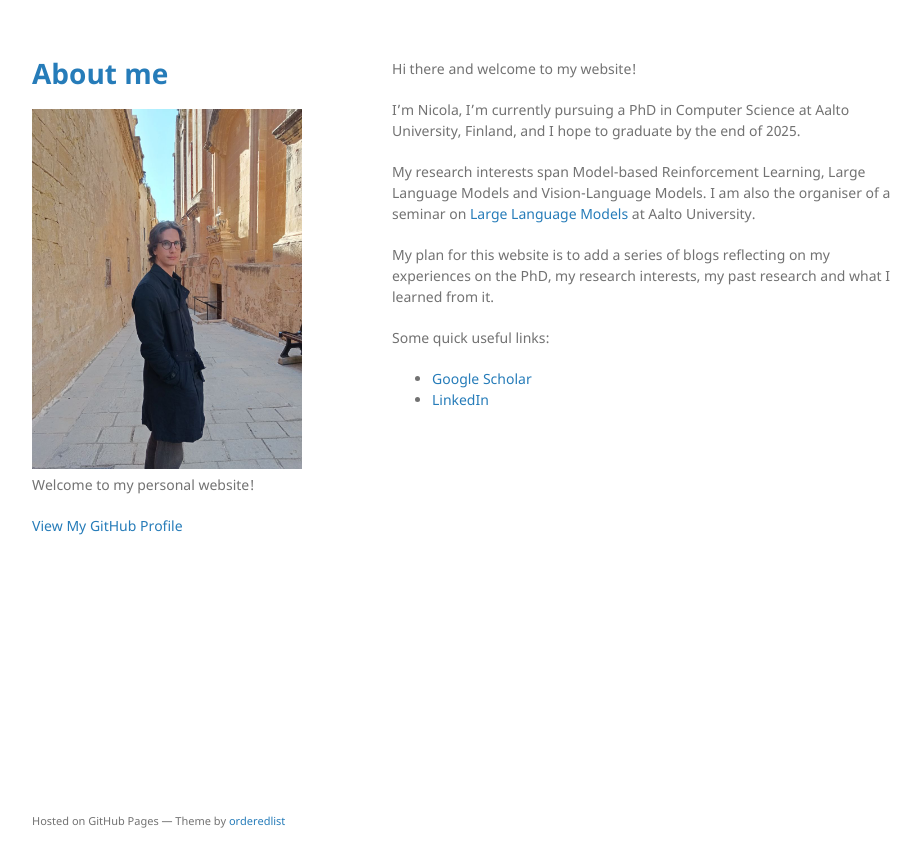
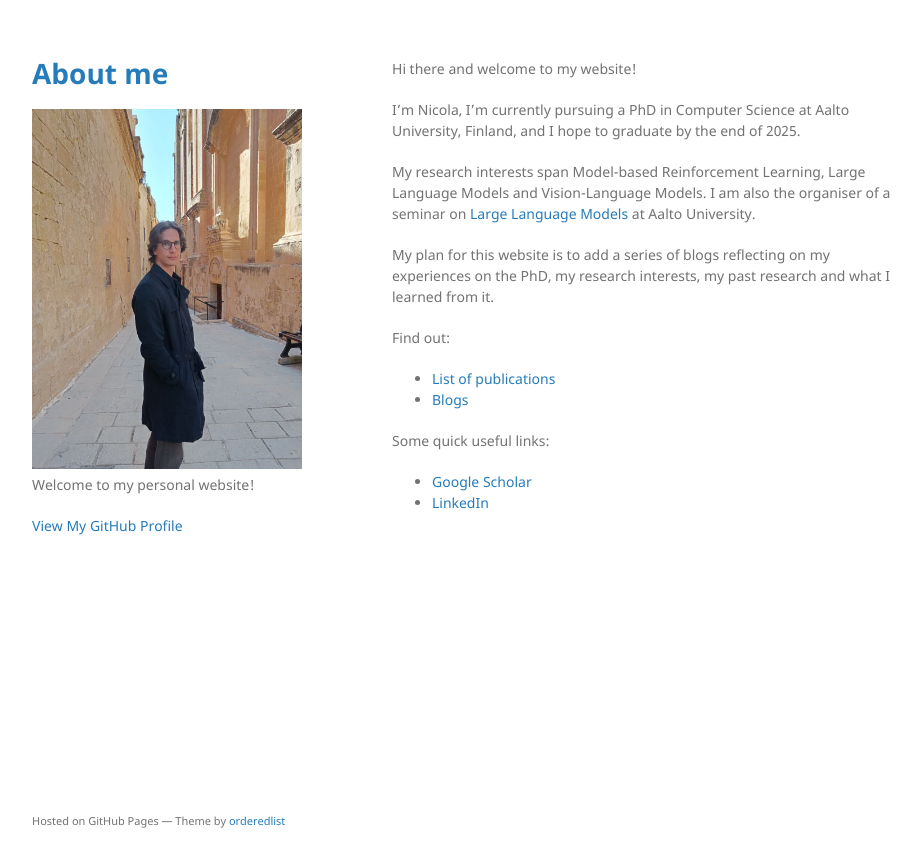
Before and after one commit to nicoladainese96/nicoladainese96.github.io, a Jekyll site: the page built from index.md, in a window 1280 px wide. Shown: the top 867 px of the page, without its empty margins (178-1099 px from the left). Built offline with Jekyll 4.4.1, drawn with Linux system fonts in a browser that asks for light colours; our own code applies the rules of GitHub Pages for plain Markdown files.

Commit message:
Update index.md

```diff
--- a/index.md
+++ b/index.md
@@ -6,6 +6,11 @@ My research interests span Model-based Reinforcement Learning, Large Language Mo
 
 My plan for this website is to add a series of blogs reflecting on my experiences on the PhD, my research interests, my past research and what I learned from it.
 
+Find out:
+- [List of publications](publications.md)
+- [Blogs](blog.md)
+
+
 Some quick useful links:
 - [Google Scholar](https://scholar.google.it/citations?user=tXmPE94AAAAJ&hl=en)
 - [LinkedIn](https://www.linkedin.com/in/nicola-dainese/)
```
